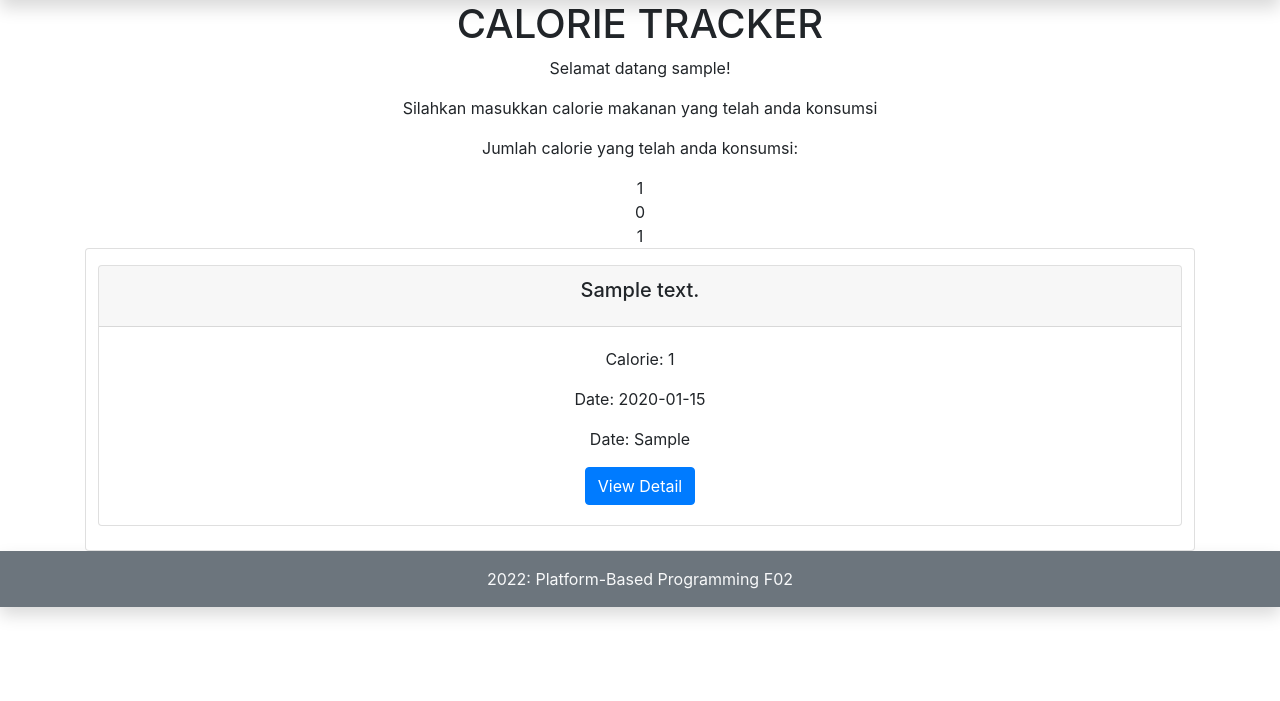
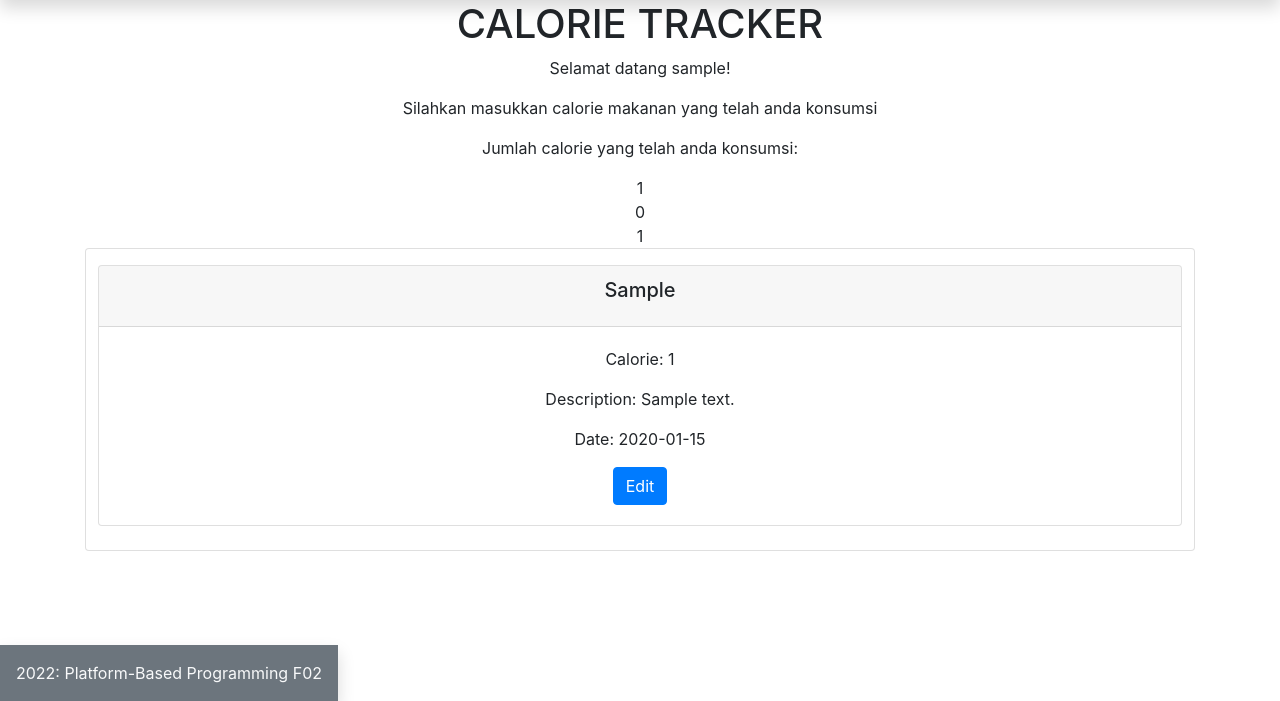
Before and after one commit to jaycentg/nutrious, a Django app: page /calorietracker/ in a window 1280 px wide. Shown: the part 99-800 px from the top of the page. Run offline with Django 4.2, Linux system fonts and the light colour scheme; a user stored in the database is signed in; tables that the repository leaves empty hold one stand-in row (values such as "Sample post"); some libraries are stand-ins or nearby versions.

Commit message:
menambah fitur edit

```diff
--- a/calorietracker/templates/calorietracker.html
+++ b/calorietracker/templates/calorietracker.html
@@ -48,8 +48,9 @@ function createTable(){
                     </div>
                     <div class="card-body">
                         <p class="card-text">Calorie: ${i.fields.calorie}</p>
+                        <p class="card-text">Description: ${i.fields.description}</p>
                         <p class="card-text">Date: ${i.fields.date}</p>
-                        <a href="details/${i.pk}" class="btn btn-primary stretched-link">View Detail</a>
+                        <a href="details/${i.pk}" class="btn btn-primary stretched-link">Edit</a>
                     </div>
                 </div>
                 `
@@ -58,14 +59,14 @@ function createTable(){
             `
             <div class="card mb-4  mt-3 left  top" id="donatee-${i.pk}">
                 <div class="card-header">
-                <h5 class="card-title">${i.fields.description}</h5>
+                <h5 class="card-title">${i.fields.category}</h5>
                 </div>
                 <div class="card-body">
                     <p class="card-text">Calorie: ${i.fields.calorie}</p>
+                    <p class="card-text">Description: ${i.fields.description}</p>
                     <p class="card-text">Date: ${i.fields.date}</p>
 
-                    <p class="card-text">Date: ${i.fields.category}</p>
-                    <a href="details/${i.pk}" class="btn btn-primary stretched-link">View Detail</a>
+                    <a href="edit/${i.pk}" class="btn btn-primary stretched-link">Edit</a>
                 </div>
             </div>
             `
@@ -104,6 +105,7 @@ $(document).ready(function(){
             createTable();
             $("#input_deskripsi").val("");
             $("#input_calorie").val("");
+            document.getElementById("category1").value;
         });
     });
     $("#add").click(function(e){
@@ -148,6 +150,7 @@ $('#Test1').click(function(e){
         <link rel="stylesheet" href="https://cdn.jsdelivr.net/npm/bootstrap@4.4.1/dist/css/bootstrap.min.css" integrity="sha384-Vkoo8x4CGsO3+Hhxv8T/Q5PaXtkKtu6ug5TOeNV6gBiFeWPGFN9MuhOf23Q9Ifjh" crossorigin="anonymous">
     </head>
     <body>
+        {% if user.is_user %}
         <nav class="navbar shadow navbar-expand-lg bg-light">
             <div class="container-fluid">
                 <a class="navbar-brand" href="#">
@@ -171,7 +174,7 @@ $('#Test1').click(function(e){
                     </div>
                 </div>
             </div>
-            </nav>
+        </nav>
         <div class="align-items-center justify-content-center">
             <form class="text-center" method="POST">
                 {% csrf_token %}
@@ -196,12 +199,12 @@ $('#Test1').click(function(e){
 
                             <td>Deskripsi </td>
                             <td><input type="text" name="deskripsi" placeholder="Deskripsi" style="min-height: 100px" class="form-control" id="input_deskripsi"></td>
-                            <label for="category">Choose a car:</label>
+                            <label for="category">Choose a category:</label>
                             <select name="category" id="category">
-                                <option value="breakfast">Breakfast</option>
-                                <option value="lunch">Lunch</option>
-                                <option value="dinner">Dinner</option>
-                                <option value="snack">Snack</option>
+                                <option value="Breakfast">Breakfast</option>
+                                <option value="Lunch">Lunch</option>
+                                <option value="Dinner">Dinner</option>
+                                <option value="Snack">Snack</option>
                             </select>
                         </div>
                         <div class="modal-footer">
@@ -245,8 +248,22 @@ $('#Test1').click(function(e){
 
             </form>
         </div>
+        {% else %}
+        <nav class="navbar shadow navbar-expand-lg bg-light">
+            <div class="container-fluid">
+                <a class="navbar-brand" href="#">
+                    <img src="{% static 'NUTRIOUS.png' %}" alt="Logo" height="70" class="d-inline-block align-text-top">
+                </a>
+                <div class="d-flex flex-row-reverse">
+                    <a class="btn btn-outline-primary p-2 m-3" role="button" href="{% url 'home:register' %}">Sign Up</a>
+                    <a class="btn btn-outline-success p-2 m-3" role="button" href="{% url 'home:login' %}">Log In</a>
+                  </div>
+            </div>
+        </nav>
+        <alert>You have to log in to use calorie tracker features of NUTRIOUS </alert>
+        {% endif %}
     </body>
-    <footer class="bg-secondary text-center text-lg-start shadow text-light">
+    <footer style="position:fixed; bottom: 0;" class="bg-secondary text-center text-lg-start shadow text-light">
         <div class="text-center p-3">2022: Platform-Based Programming F02</div>
     </footer>
     {% endblock content %}
--- a/calorietracker/urls.py
+++ b/calorietracker/urls.py
@@ -1,5 +1,5 @@
 from django.urls import path
-from calorietracker.views import show_caloriepage, add_calorie, show_json, reduce_calorie
+from calorietracker.views import show_caloriepage, add_calorie, show_json, reduce_calorie, edit
 
 app_name = 'calorietracker'
 
@@ -8,4 +8,5 @@ urlpatterns = [
     path('add_calorie/', add_calorie, name='add_calorie'),
      path('reduce_calorie/', reduce_calorie, name='reduce_calorie'),
     path('json/', show_json, name='show_json'),
+    path('edit/<int:id>', edit, name='edit'),
 ]
--- a/calorietracker/views.py
+++ b/calorietracker/views.py
@@ -43,3 +43,10 @@ def reduce_calorie(request):
 def show_json(request):
     data =Calorie.objects.filter(user=request.user)
     return HttpResponse(serializers.serialize("json", data), content_type="application/json")
+
+def edit(request, id):
+    edit = Calorie.objects.get(pk = id)
+    context = {
+        'edit' : edit
+    }
+    return render(request, "edit.html", context)
```
Also changed, not shown: calorietracker/templates/add-calorie.html (deleted, +0 -41 lines), calorietracker/templates/edit.html (added, +27 -0 lines).
